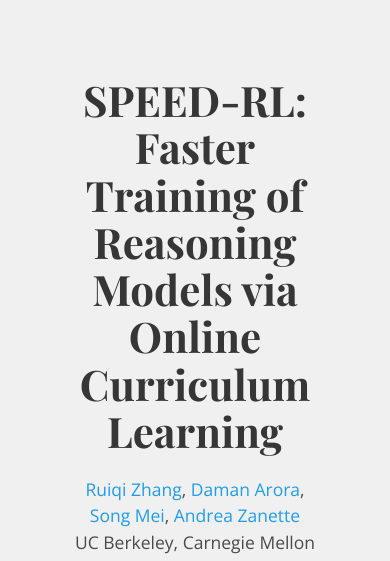
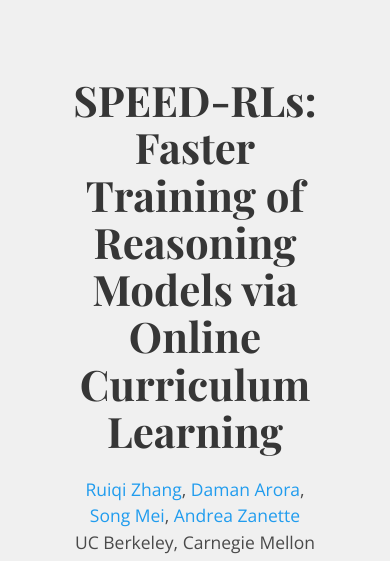
Before and after one commit to Zanette-Labs/speed-rl, a plain HTML site: page index.html in a window 390 px wide. Shown: the top 561 px of the page. Drawn offline with nearby package versions, Linux system fonts and the light colour scheme; some icons are missing.

```diff
--- a/index.html
+++ b/index.html
@@ -137,7 +137,7 @@
     <div class="container is-max-desktop">
       <div class="columns is-centered">
         <div class="column has-text-centered">
-          <h1 class="title is-1 publication-title">SPEED-RL: Faster Training of Reasoning Models via Online Curriculum Learning</h1>
+          <h1 class="title is-1 publication-title">SPEED-RLs: Faster Training of Reasoning Models via Online Curriculum Learning</h1>
           <div class="is-size-5 publication-authors">
             <span class="author-block">
               <a href="https://rqzhangberkeley.github.io">Ruiqi Zhang</a>,
```
